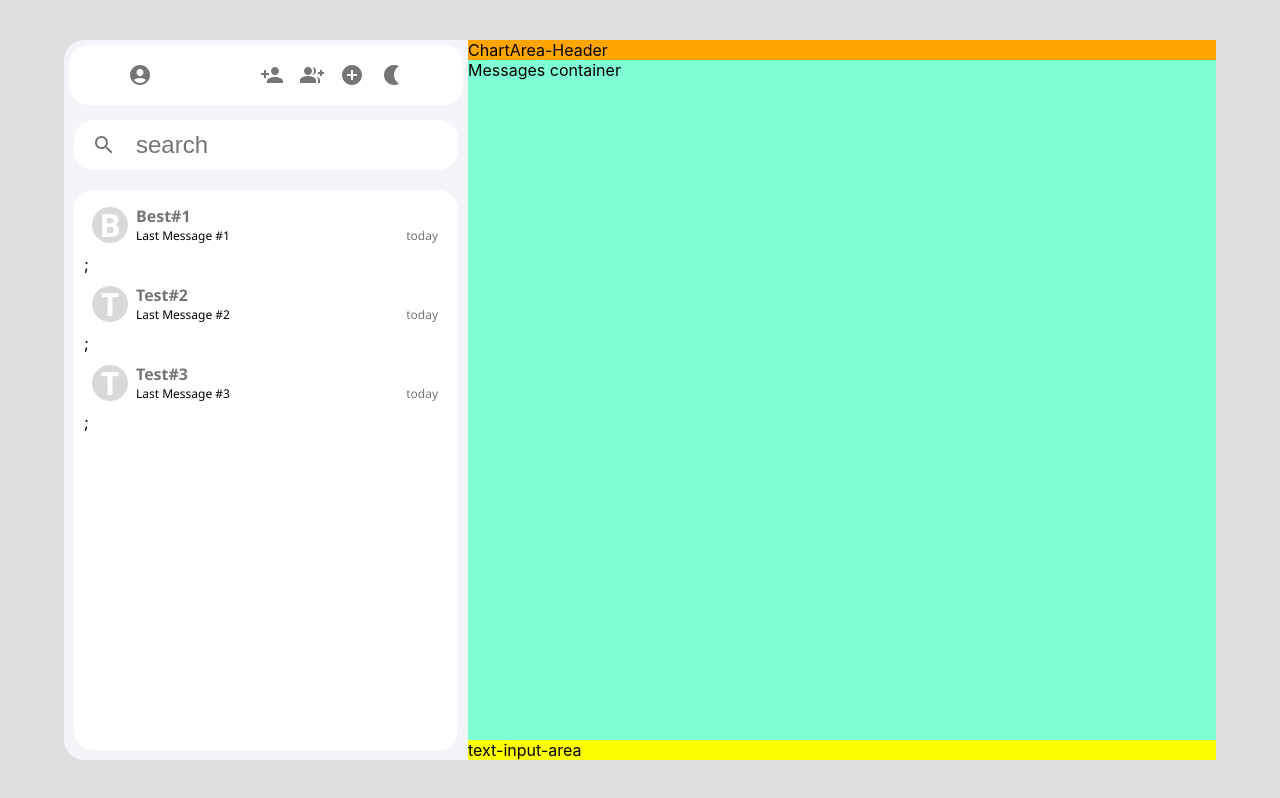
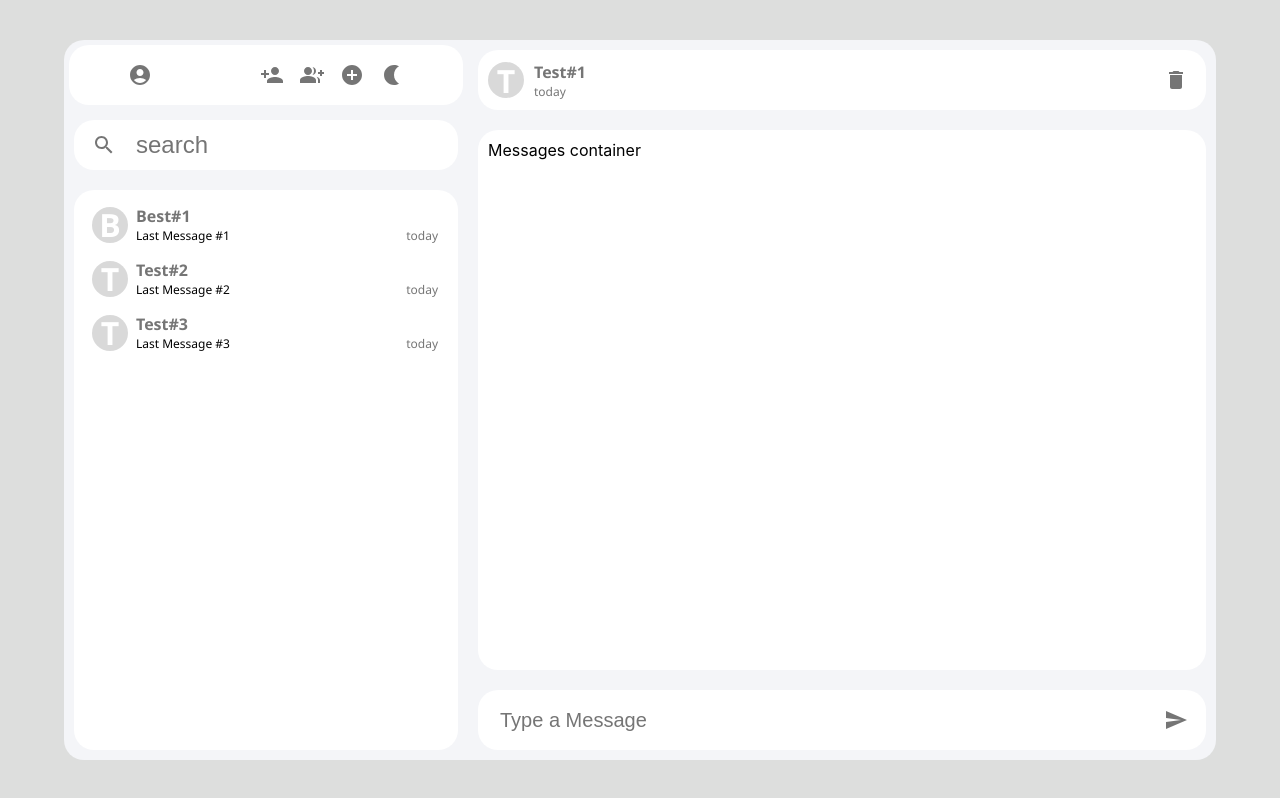
Before and after one commit to gokulkrishnan63/chat_app, a React (Create React App) app: page / in a window 1280 px wide. Built offline with nearby package versions, Linux system fonts and the light colour scheme.

Commit message:
add two new component and modified the css

```diff
--- a/src/components/ChatArea.jsx
+++ b/src/components/ChatArea.jsx
@@ -1,13 +1,34 @@
 import React from "react";
+import DeleteIcon from "@mui/icons-material/Delete"
+import { IconButton } from "@mui/material";
+import SendIcon from "@mui/icons-material/Send"
 import "./myStyles.css";
 
-const ChatArea = () => {
-  return <div className="chatArea-container">
+const ChatArea = ({props}) => {
+  return( <div className="chatArea-container">
 
-    <div className="chatArea-header">ChartArea-Header</div>
+    <div className="chatArea-header">
+      <p className="con-icon">{props.name[0]}</p>
+    <div className="header-text">
+      <p className="con-title">{props.name}</p>
+      <p className="con-timeStamp">{props.timeStamp}</p>
+
+    </div>
+<IconButton>
+  <DeleteIcon/>
+</IconButton>
+
+    </div>
+
+
     <div className="messages-container">Messages container</div>
-    <div className="text-input-area"> text-input-area</div>
-  </div>;
+    <div className="text-input-area">
+    <input type="text" placeholder="Type a Message" className="search-box" />
+    <IconButton>
+      <SendIcon />
+    </IconButton>
+    </div>
+  </div>)
 };
 
 export default ChatArea;
--- a/src/components/MainContainer.jsx
+++ b/src/components/MainContainer.jsx
@@ -1,17 +1,20 @@
-import React from "react";
+import React, { useState } from "react";
 import "./myStyles.css";
 import Sidebar from "./Sidebar";
 import ChatArea from "./ChatArea";
 
 function MainComponents() {
+  const [conversation] = useState([
+    { name: "Test#1", lastMessage: "Last Message #1", timeStamp: "today" },
+    { name: "Test#2", lastMessage: "Last Message #2", timeStamp: "today" },
+    { name: "Test#3", lastMessage: "last Message #3", timeStamp: "today" },
+  ]);
   return (
     <>
       <div className="main-container">
         <Sidebar />
-      <ChatArea/>
-
+        <ChatArea props={conversation[0]}/>
       </div>
-
     </>
   );
 }
--- a/src/components/Sidebar.jsx
+++ b/src/components/Sidebar.jsx
@@ -8,6 +8,7 @@
 import SearchIcon from "@mui/icons-material/Search";
 import { IconButton } from "@mui/material";
 import Conversations from "./conversations";
+// import ChatArea from "./ChatArea";
 
 function Sidebar() {
   const [conversations] = useState([
@@ -47,7 +48,8 @@
       <div className="sb-conversations">
         {conversations.map((conversation,index) => (
           <div key={index}>
-           <Conversations props={conversation} />;
+           <Conversations props={conversation} />
+           {/* <ChatArea/> */}
 
           </div>
         ))}
--- a/src/components/myStyles.css
+++ b/src/components/myStyles.css
@@ -112,20 +112,51 @@
 .chatArea-container{
   display: flex;
   flex-direction: column;
-  width: 100%;
+  flex:0.7;
+
 }
 
+
 .chatArea-header{
-  background-color: orange;
+
+  display: flex;
+  align-items: center;
+  gap:10px;
+  background-color: white;
+  padding: 10px 10px;
+  margin:10px;
+  border-radius: 20px;
 }
 
+.header-text{
+  display: flex;
+  flex-direction: column;
+  justify-content: center;
+  flex:1;
+}
 .messages-container{
-  background-color: aquamarine;
   flex:1;
+  background-color: white;
+  padding:10px 10px;
+  margin:10px;
+  border-radius: 20px;
 }
 
 .text-input-area{
-  background-color: yellow;
+  background-color: white;
+  padding: 10px 10px;
+  margin:10px;
+  border-radius: 20px;
+  display: flex;
+  justify-content: space-between;
+
 }
 
+.search-box{
+  outline-width: 0;
+  border:none;
+  margin-left:10px;
+  font-size: 1.25rem;
+  color:rgba(0,0,0,0.54)
+}
 /* ------- */
```
Also changed, not shown: src/components/MessageOthers.jsx (added, +11 -0 lines), src/components/MessageSelf.jsx (added, +10 -0 lines).
